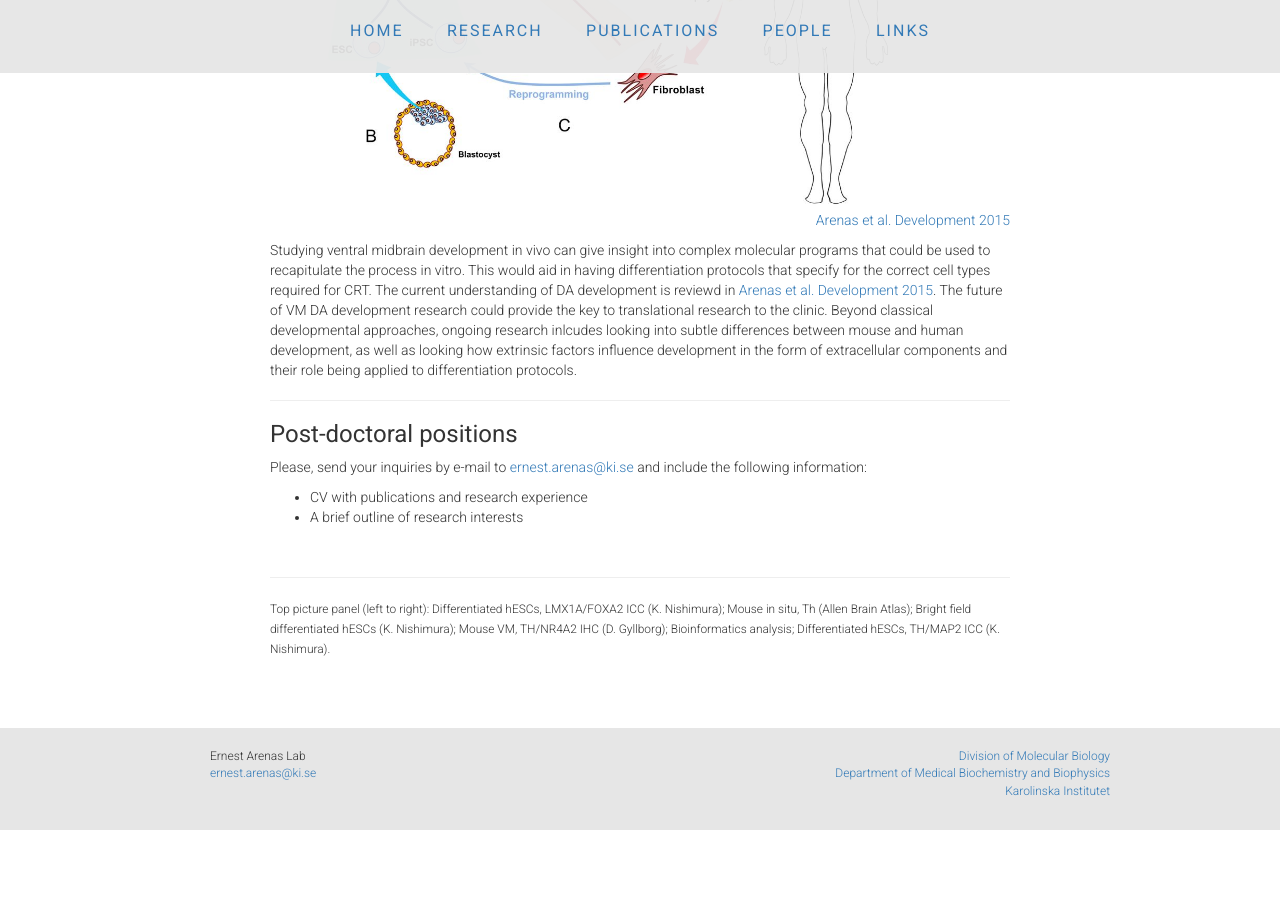
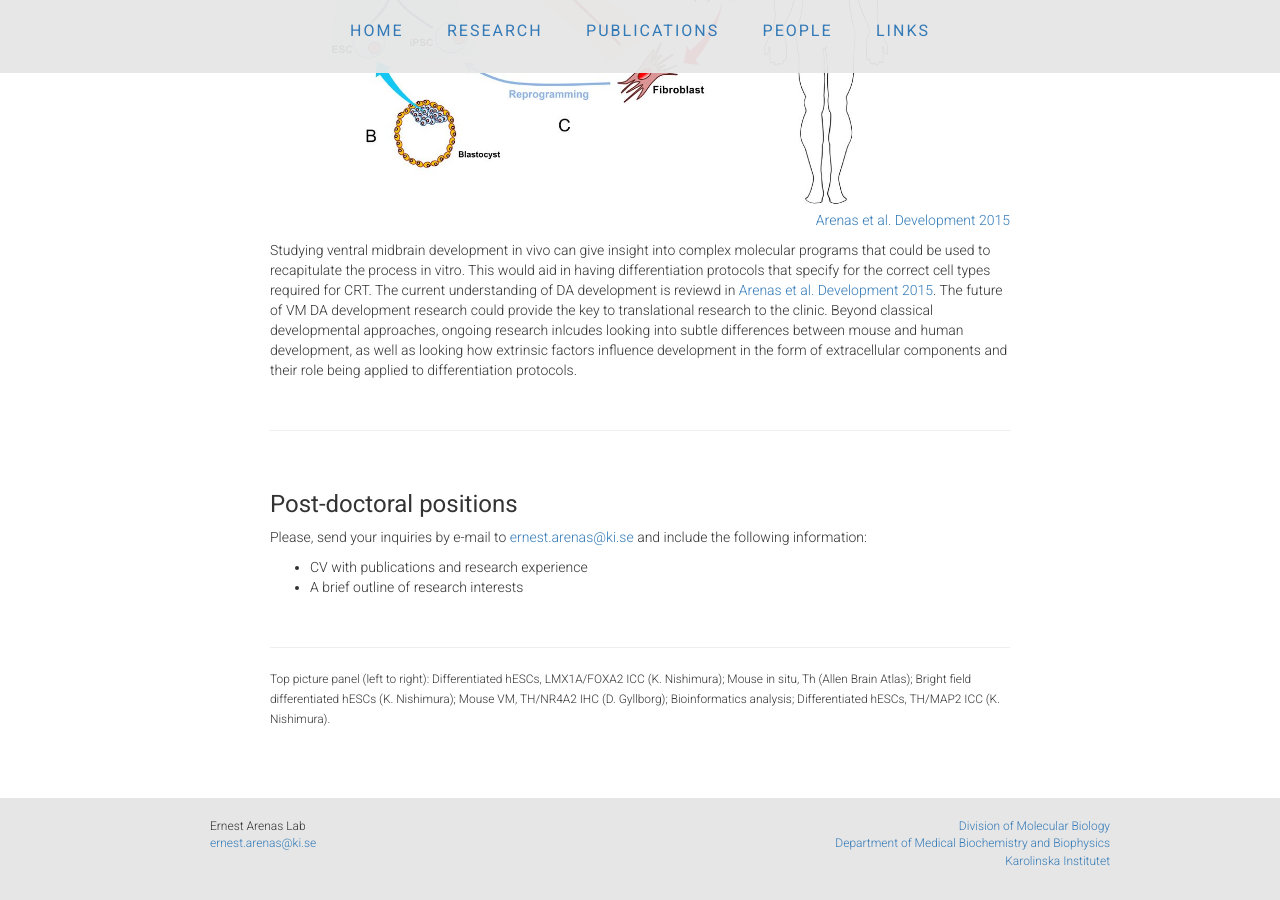
Before and after one commit to ArenasLab/arenaslab.github.io, a Jekyll site: the page research/index.html, which Jekyll copies as it is, in a window 1280 px wide and 900 px high, scrolled down 1676 px. Built offline with Jekyll 4.4.1, drawn with Linux system fonts in a browser that asks for light colours; before the commit the page ends 2506 px from its top, so only the background shows below that.

Commit message:
Update index.html

```diff
--- a/research/index.html
+++ b/research/index.html
@@ -81,7 +81,9 @@
 	       The future of VM DA development research could provide the key to translational research to the clinic. Beyond classical developmental approaches,
 	       ongoing research inlcudes looking into subtle differences between mouse and human development, as well as looking how extrinsic factors influence
 	       development in the form of extracellular components and their role being applied to differentiation protocols.</p>
-	  <hr>
+	 <p>&nbsp;<p>
+	       <hr>
+	       <p>&nbsp;<p>
     <h3>Post-doctoral positions</h3>
     <p>Please, send your inquiries by e-mail to <a href="mailto:ernest.arenas@ki.se">ernest.arenas@ki.se</a> and include the following information:</p>
     <ul>
```
